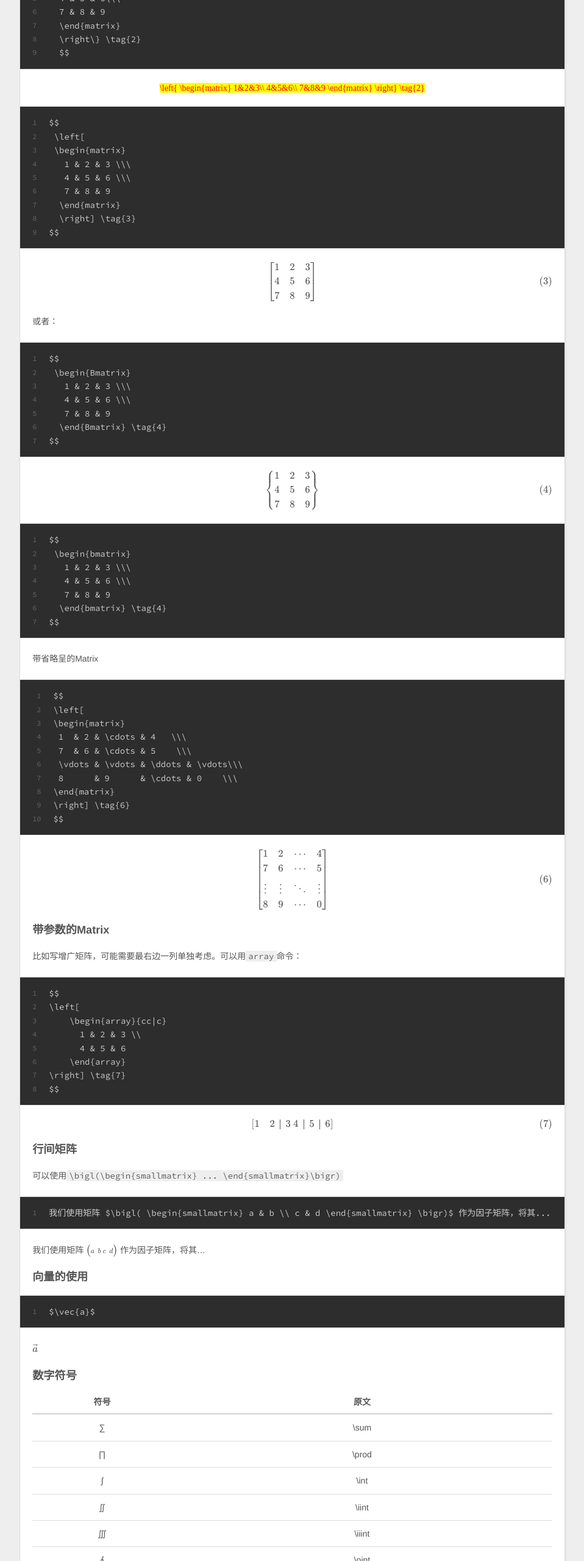
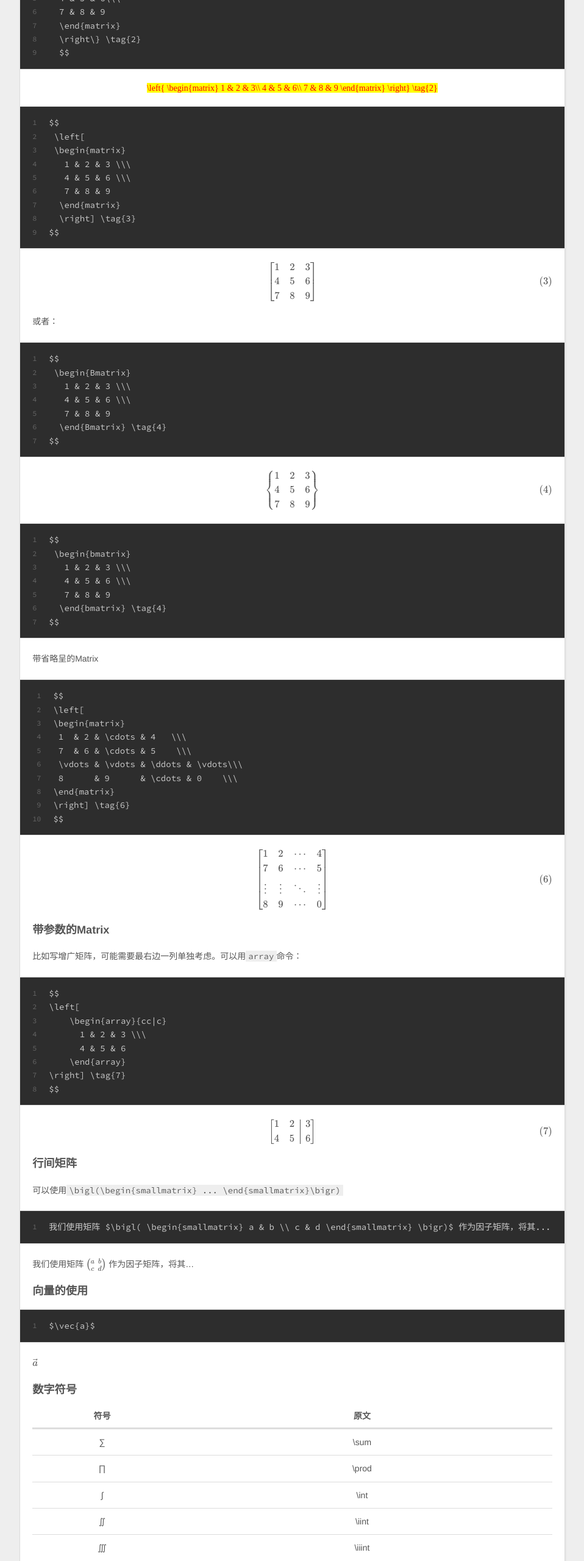
Before and after one commit to PeterSansan/PeterSansan.github.io, a plain HTML site: page index.html in a window 1280 px wide. Shown: the part 3080-5640 px from the top of the page at 61% size, without its empty margins (8-966 px from the left). Drawn offline with nearby package versions, Linux system fonts and the light colour scheme; some packages are replaced by stand-ins of ours.

Commit message:
Site updated: 2017-04-13 00:27:57

```diff
--- a/index.html
+++ b/index.html
@@ -96,7 +96,7 @@
 
         <h3 id="行内公式"><a href="#行内公式" class="headerlink" title="行内公式"></a>行内公式</h3><figure class="highlight bash"><table><tr><td class="gutter"><pre><div class="line">1</div><div class="line">2</div></pre></td><td class="code"><pre><div class="line">语法：$内容$ </div><div class="line">如，<span class="variable">$f</span>(x)=ax+b$</div></pre></td></tr></table></figure>
 <p>$f(x)=ax+b$</p>
-<h3 id="行间公式"><a href="#行间公式" class="headerlink" title="行间公式"></a>行间公式</h3><figure class="highlight bash"><table><tr><td class="gutter"><pre><div class="line">1</div><div class="line">2</div><div class="line">3</div><div class="line">4</div></pre></td><td class="code"><pre><div class="line">语法：</div><div class="line">	$$</div><div class="line">	内容</div><div class="line">	$$</div></pre></td></tr></table></figure>
+<h3 id="行间公式"><a href="#行间公式" class="headerlink" title="行间公式"></a>行间公式</h3><figure class="highlight bash"><table><tr><td class="gutter"><pre><div class="line">1</div><div class="line">2</div><div class="line">3</div><div class="line">4</div></pre></td><td class="code"><pre><div class="line">语法：</div><div class="line">$$</div><div class="line">内容</div><div class="line">$$</div></pre></td></tr></table></figure>
 <h3 id="上标"><a href="#上标" class="headerlink" title="上标(^)"></a>上标(^)</h3><figure class="highlight bash"><table><tr><td class="gutter"><pre><div class="line">1</div></pre></td><td class="code"><pre><div class="line"><span class="variable">$a</span>^2$</div></pre></td></tr></table></figure>
 <p>$a^2$</p>
 <h3 id="下标"><a href="#下标" class="headerlink" title="下标(_)"></a>下标(_)</h3><figure class="highlight bash"><table><tr><td class="gutter"><pre><div class="line">1</div></pre></td><td class="code"><pre><div class="line"><span class="variable">$a_2</span>$</div></pre></td></tr></table></figure>
@@ -156,7 +156,7 @@
 <p>$$<br>\begin{matrix}<br>1&amp;2&amp;3\\<br>4&amp;5&amp;6\\<br>7&amp;8&amp;9<br>\end{matrix} \tag{1}<br>$$</p>
 <p>感觉(1)中的矩阵不是很美观，可以给矩阵加上括号，加括号的方式有很多，大致可分为两种：使用<code>\left ... \right</code> 或者把公式命令中的<code>matrix</code> 改成pmatrix<code>、</code>bmatrix<code>、</code>Bmatrix<code>、</code>vmatrix<code>、</code>Vmatrix`等</p>
 <figure class="highlight bash"><table><tr><td class="gutter"><pre><div class="line">1</div><div class="line">2</div><div class="line">3</div><div class="line">4</div><div class="line">5</div><div class="line">6</div><div class="line">7</div><div class="line">8</div><div class="line">9</div></pre></td><td class="code"><pre><div class="line"><span class="comment">##</span></div><div class="line">\left\&#123;</div><div class="line">  \begin&#123;matrix&#125;</div><div class="line">  1 &amp; 2 &amp; 3\\\</div><div class="line">  4 &amp; 5 &amp; 6\\\</div><div class="line">  7 &amp; 8 &amp; 9</div><div class="line">  \end&#123;matrix&#125;</div><div class="line">  \right\&#125; \tag&#123;2&#125;</div><div class="line">  $$</div></pre></td></tr></table></figure>
-<p>$$<br>\left{<br>  \begin{matrix}<br>  1&amp;2&amp;3\\<br>  4&amp;5&amp;6\\<br>  7&amp;8&amp;9<br>  \end{matrix}<br>\right}<br>\tag{2}<br>$$</p>
+<p>$$<br>\left{<br>  \begin{matrix}<br>  1 &amp; 2 &amp; 3\\<br>  4 &amp; 5 &amp; 6\\<br>  7 &amp; 8 &amp; 9<br>  \end{matrix}<br>  \right} \tag{2}<br>$$</p>
 <figure class="highlight bash"><table><tr><td class="gutter"><pre><div class="line">1</div><div class="line">2</div><div class="line">3</div><div class="line">4</div><div class="line">5</div><div class="line">6</div><div class="line">7</div><div class="line">8</div><div class="line">9</div></pre></td><td class="code"><pre><div class="line">$$</div><div class="line"> \left[</div><div class="line"> \begin&#123;matrix&#125;</div><div class="line">   1 &amp; 2 &amp; 3 \\\</div><div class="line">   4 &amp; 5 &amp; 6 \\\</div><div class="line">   7 &amp; 8 &amp; 9</div><div class="line">  \end&#123;matrix&#125;</div><div class="line">  \right] \tag&#123;3&#125;</div><div class="line">$$</div></pre></td></tr></table></figure>
 <p>$$<br>\left[<br> \begin{matrix}<br>   1 &amp; 2 &amp; 3 \\<br>   4 &amp; 5 &amp; 6 \\<br>   7 &amp; 8 &amp; 9<br>  \end{matrix}<br>  \right] \tag{3}<br>$$</p>
 <p>或者：</p>
@@ -167,11 +167,11 @@
 <figure class="highlight bash"><table><tr><td class="gutter"><pre><div class="line">1</div><div class="line">2</div><div class="line">3</div><div class="line">4</div><div class="line">5</div><div class="line">6</div><div class="line">7</div><div class="line">8</div><div class="line">9</div><div class="line">10</div></pre></td><td class="code"><pre><div class="line">$$</div><div class="line">\left[</div><div class="line">\begin&#123;matrix&#125;</div><div class="line"> 1  &amp; 2 &amp; \cdots &amp; 4   \\\</div><div class="line"> 7  &amp; 6 &amp; \cdots &amp; 5    \\\</div><div class="line"> \vdots &amp; \vdots &amp; \ddots &amp; \vdots\\\</div><div class="line"> 8      &amp; 9      &amp; \cdots &amp; 0    \\\</div><div class="line">\end&#123;matrix&#125;</div><div class="line">\right] \tag&#123;6&#125;</div><div class="line">$$</div></pre></td></tr></table></figure>
 <p>$$<br>\left[<br>\begin{matrix}<br> 1  &amp; 2 &amp; \cdots &amp; 4   \\<br> 7  &amp; 6 &amp; \cdots &amp; 5    \\<br> \vdots &amp; \vdots &amp; \ddots &amp; \vdots\\<br> 8      &amp; 9      &amp; \cdots &amp; 0    \\<br>\end{matrix}<br>\right] \tag{6}<br>$$</p>
 <h3 id="带参数的Matrix"><a href="#带参数的Matrix" class="headerlink" title="带参数的Matrix"></a>带参数的Matrix</h3><p>比如写增广矩阵，可能需要最右边一列单独考虑。可以用<code>array</code>命令：</p>
-<figure class="highlight plain"><table><tr><td class="gutter"><pre><div class="line">1</div><div class="line">2</div><div class="line">3</div><div class="line">4</div><div class="line">5</div><div class="line">6</div><div class="line">7</div><div class="line">8</div></pre></td><td class="code"><pre><div class="line">$$ </div><div class="line">\left[</div><div class="line">    \begin&#123;array&#125;&#123;cc|c&#125;</div><div class="line">      1 &amp; 2 &amp; 3 \\</div><div class="line">      4 &amp; 5 &amp; 6</div><div class="line">    \end&#123;array&#125;</div><div class="line">\right] \tag&#123;7&#125;</div><div class="line">$$</div></pre></td></tr></table></figure>
-<p>$$<br>\left[<br>    \begin{array}{cc|c}<br>      1 &amp; 2 &amp; 3 \<br>      4 &amp; 5 &amp; 6<br>    \end{array}<br>\right] \tag{7}<br>$$</p>
+<figure class="highlight plain"><table><tr><td class="gutter"><pre><div class="line">1</div><div class="line">2</div><div class="line">3</div><div class="line">4</div><div class="line">5</div><div class="line">6</div><div class="line">7</div><div class="line">8</div></pre></td><td class="code"><pre><div class="line">$$ </div><div class="line">\left[</div><div class="line">    \begin&#123;array&#125;&#123;cc|c&#125;</div><div class="line">      1 &amp; 2 &amp; 3 \\\</div><div class="line">      4 &amp; 5 &amp; 6</div><div class="line">    \end&#123;array&#125;</div><div class="line">\right] \tag&#123;7&#125;</div><div class="line">$$</div></pre></td></tr></table></figure>
+<p>$$<br>\left[<br>    \begin{array}{cc|c}<br>      1 &amp; 2 &amp; 3 \\<br>      4 &amp; 5 &amp; 6<br>    \end{array}<br>\right] \tag{7}<br>$$</p>
 <h3 id="行间矩阵"><a href="#行间矩阵" class="headerlink" title="行间矩阵"></a>行间矩阵</h3><p>可以使用<code>\bigl(\begin{smallmatrix} ... \end{smallmatrix}\bigr)</code></p>
 <figure class="highlight plain"><table><tr><td class="gutter"><pre><div class="line">1</div></pre></td><td class="code"><pre><div class="line">我们使用矩阵 $\bigl( \begin&#123;smallmatrix&#125; a &amp; b \\ c &amp; d \end&#123;smallmatrix&#125; \bigr)$ 作为因子矩阵，将其...</div></pre></td></tr></table></figure>
-<p>我们使用矩阵 $\bigl( \begin{smallmatrix} a &amp; b \ c &amp; d \end{smallmatrix} \bigr)$ 作为因子矩阵，将其…</p>
+<p>我们使用矩阵 $\bigl( \begin{smallmatrix} a &amp; b \\ c &amp; d \end{smallmatrix} \bigr)$ 作为因子矩阵，将其…</p>
 <h3 id="向量的使用"><a href="#向量的使用" class="headerlink" title="向量的使用"></a>向量的使用</h3><figure class="highlight bash"><table><tr><td class="gutter"><pre><div class="line">1</div></pre></td><td class="code"><pre><div class="line">$\vec&#123;a&#125;$</div></pre></td></tr></table></figure>
 <p>$\vec{a}$</p>
 <h3 id="数字符号"><a href="#数字符号" class="headerlink" title="数字符号"></a>数字符号</h3><table>
@@ -512,6 +512,9 @@
 </tr>
 </tbody>
 </table>
+<p>更多符号请见<a href="http://www.mohu.org/info/symbols/symbols.htm" target="_blank" rel="external">LaTex符号</a></p>
+<h3 id="参考资料："><a href="#参考资料：" class="headerlink" title="参考资料："></a>参考资料：</h3><p>1.<a href="http://blog.csdn.net/bendanban/article/details/44221279" target="_blank" rel="external"><a href="http://blog.csdn.net/bendanban/article/details/44221279" target="_blank" rel="external">使用LaTeX写矩阵</a></a></p>
+<p>2.<a href="http://zhikaizhang.cn/2016/06/18/markdown%E5%B8%B8%E7%94%A8%E8%AF%AD%E6%B3%95%E4%B8%8ELaTex%E5%85%AC%E5%BC%8F%E7%BC%96%E8%BE%91/?utm_source=tuicool&amp;utm_medium=referral" target="_blank" rel="external">markdown常用语法与LaTex公式编辑</a></p>
 
 
     </div>
```
Also changed, not shown: 2017/04/12/常见LaTex命令/index.html (+12 -9 lines).
